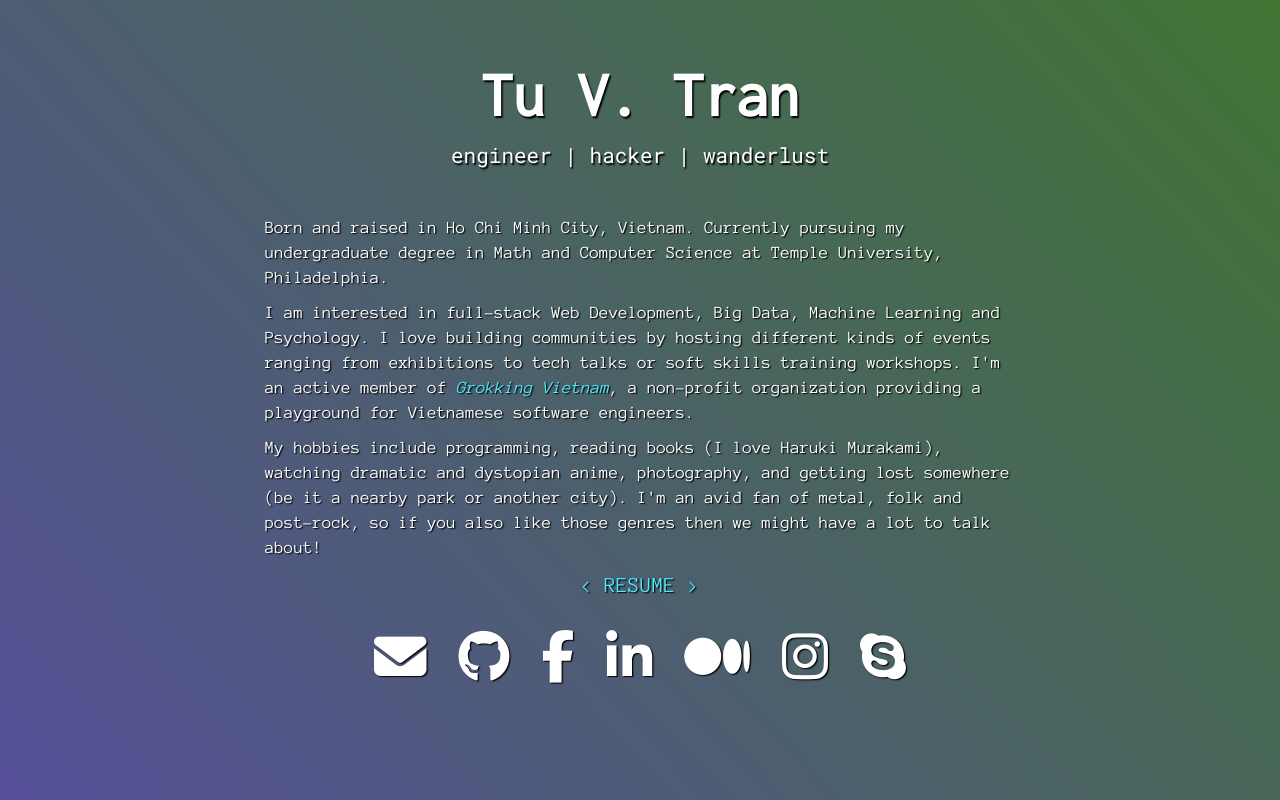
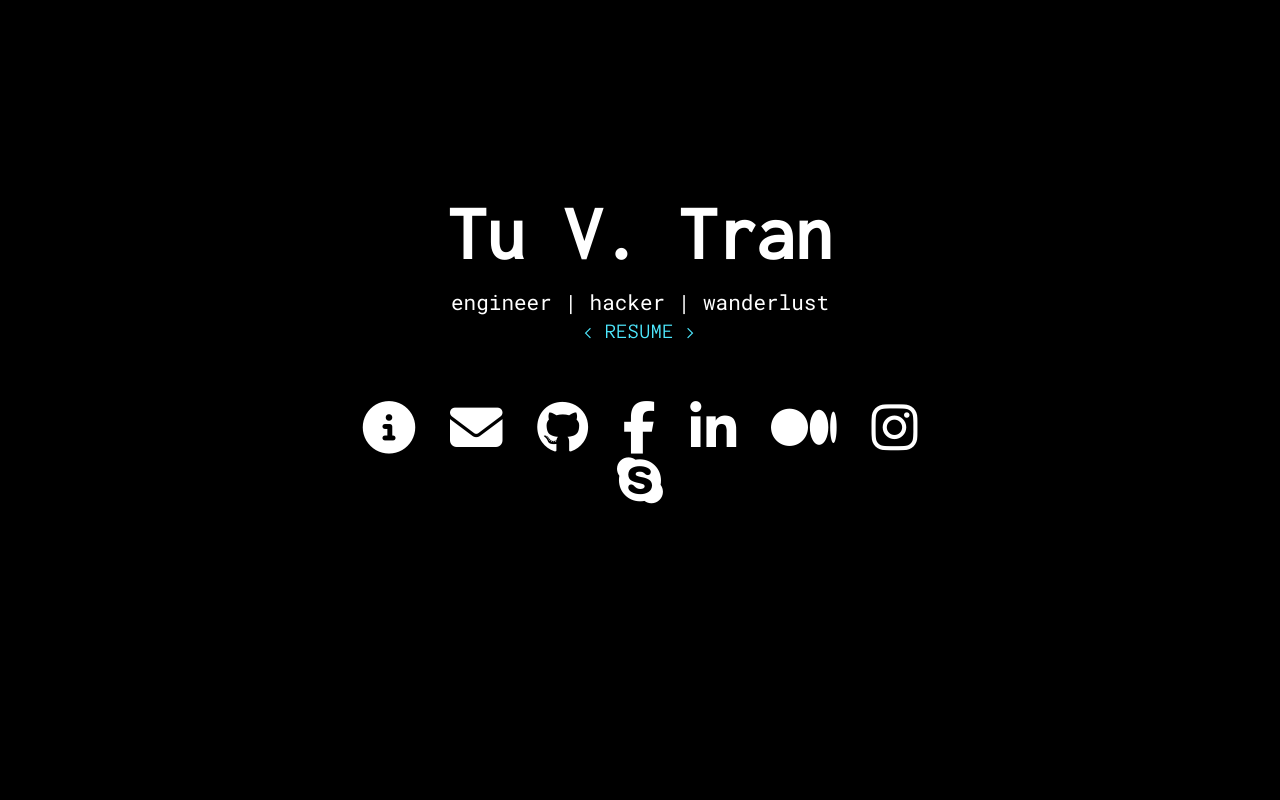
Before and after one commit to tuvtran/tuvtran.github.io, a plain HTML site: page index.html in a window 1280 px wide. Drawn offline with nearby package versions, Linux system fonts and the light colour scheme.

Commit message:
new branch; black background; bio toggle on/off

```diff
--- a/index.html
+++ b/index.html
@@ -58,19 +58,25 @@
       <header id="main-header">
         <h1 id="name" class="text-center animated zoomInUp">Tu V. Tran</h1>
         <p id="sub" class="text-center animated slideInUp">engineer | hacker | wanderlust</p>
+
+        <p id="resume"><a href="resume/TU_TRAN_TEMPLE.pdf" class="links">&lt RESUME &gt</a></p>
       </header>
 
       <section id="main-content" class="animated bounceIn">
         <div class="container-fluid">
-          <p>Born and raised in Ho Chi Minh City, Vietnam. Currently pursuing my undergraduate degree in Math and Computer Science at Temple University, Philadelphia.</p>
+          <div id="bio">
+            <p>Born and raised in Ho Chi Minh City, Vietnam. Currently pursuing my undergraduate degree in Math and Computer Science at Temple University, Philadelphia.</p>
 
-          <p>I am interested in full-stack Web Development, Big Data, Machine Learning and Psychology. I love building communities by hosting different kinds of events ranging from exhibitions to tech talks or soft skills training workshops. I'm an active member of <a href="http://www.grokking.org/" id="grokking" class="links"><i>Grokking Vietnam</i></a>, a non-profit organization providing a playground for Vietnamese software engineers.</p>
+            <p>I am interested in full-stack Web Development, Big Data, Machine Learning and Psychology. I love building communities by hosting different kinds of events ranging from exhibitions to tech talks or soft skills training workshops. I'm an active member of <a href="http://www.grokking.org/" id="grokking" class="links"><i>Grokking Vietnam</i></a>, a non-profit organization providing a playground for Vietnamese software engineers.</p>
 
-          <p>My hobbies include programming, reading books (I love Haruki Murakami), watching dramatic and dystopian anime, photography, and getting lost somewhere (be it a nearby park or another city). I'm an avid fan of metal, folk and post-rock, so if you also like those genres then we might have a lot to talk about!</p>
+            <p>My hobbies include programming, reading books (I love Haruki Murakami), watching dramatic and dystopian anime, photography, and getting lost somewhere (be it a nearby park or another city). I'm an avid fan of metal, folk and post-rock, so if you also like those genres then we might have a lot to talk about!</p>
 
-          <p id="resume"><a href="resume/TU_TRAN_TEMPLE.pdf" class="links">&lt RESUME &gt</a></p>
+            <i class="fa fa-times-circle-o fa-3x" id="close-bio"></i>
+          </div>
+
 
           <div id="social-buttons">
+            <i class="fa fa-info-circle fa-3x icons" id="info"></i>
             <a href="mailto:tuvtran97@gmail.com"><i class="fa fa-envelope fa-3x icons"></i></a>
             <a href="https://github.com/tuvttran"><i class="fa fa-github fa-3x icons"></i></a>
             <a href="https://facebook.com/tuvttran"><i class="fa fa-facebook fa-3x icons"></i></a>
--- a/static/css/main.css
+++ b/static/css/main.css
@@ -20,13 +20,14 @@
 }
 
 body {
-  background: linear-gradient(47deg, #13bb90, #d50404, #672ff1, #368700, #3700bf, #bd0000);
+/*  background: linear-gradient(47deg, #13bb90, #d50404, #672ff1, #368700, #3700bf, #bd0000); */
+  background-color: black;
   background-size: 1200% 1200%;
 
-  -webkit-animation: AnimationName 35s ease infinite;
+  /*-webkit-animation: AnimationName 35s ease infinite;
   -moz-animation: AnimationName 35s ease infinite;
   -o-animation: AnimationName 35s ease infinite;
-  animation: AnimationName 35s ease infinite;
+  animation: AnimationName 35s ease infinite;*/
 }
 
 div {
@@ -34,14 +35,14 @@ div {
 }
 
 #main-header {
-  margin-top: 60px;
-  margin-bottom: 35px;
+  margin-top: 15%;
+  margin-bottom: 25px;
 }
 
 #name {
   padding-bottom: 0px;
   padding-top: 0px;
-  font-size: 4.55em;
+  font-size: 5.5em;
   font-family: Inconsolata;
   color: white;
   font-weight: bold;
@@ -62,14 +63,13 @@ div {
   font-size: 1.25em;
   text-shadow: 1.25px 1.25px 1.25px #000000;
   max-width: 800px;
-  margin-top: 30px;
+  margin-top: 15px;
   margin-left: auto;
   margin-right: auto;
-  margin-bottom: 50px;
+  margin-bottom: auto;
   padding-right: 10px;
   padding-left: 10px;
   padding-bottom: 10px;
-  padding-top: 10px;
   border: 10px;
   color: white;
 }
@@ -82,13 +82,20 @@ div {
   color: #8ad00f;
 }
 
+#bio {
+  text-align: center;
+  display: none;
+}
+
 #resume {
-  font-size: 1.25em;
   text-align: center;
+  font-family: Anonymous Pro;
+  font-size: 1.5em;
+  text-shadow: 1.25px 1.25px 1.25px #000000;
 }
 
 #social-buttons {
-  width: 75%;
+  width: 84%;
   text-align: center;
   margin-top: 30px;
   margin-bottom: 20px;
--- a/static/js/app.js
+++ b/static/js/app.js
@@ -8,4 +8,24 @@ $(document).ready(function() {
   $(".icons").click(function() {
     $(this).addClass("animated flip");
   });
+
+  $("#info").click(function() {
+    $("#bio").css("display", "block");
+    $("#main-header").animate({
+      "margin-top": "60px"
+    });
+  });
+
+  $("#close-bio").hover(function() {
+    $(this).addClass("animated flip");
+  }, function() {
+    $(this).removeClass("animated flip");
+  });
+
+  $("#close-bio").click(function() {
+    $("#bio").css("display", "none");
+    $("#main-header").animate({
+      "margin-top": "15%"
+    });
+  });
 });
```
Also changed, not shown: 1 other file.
